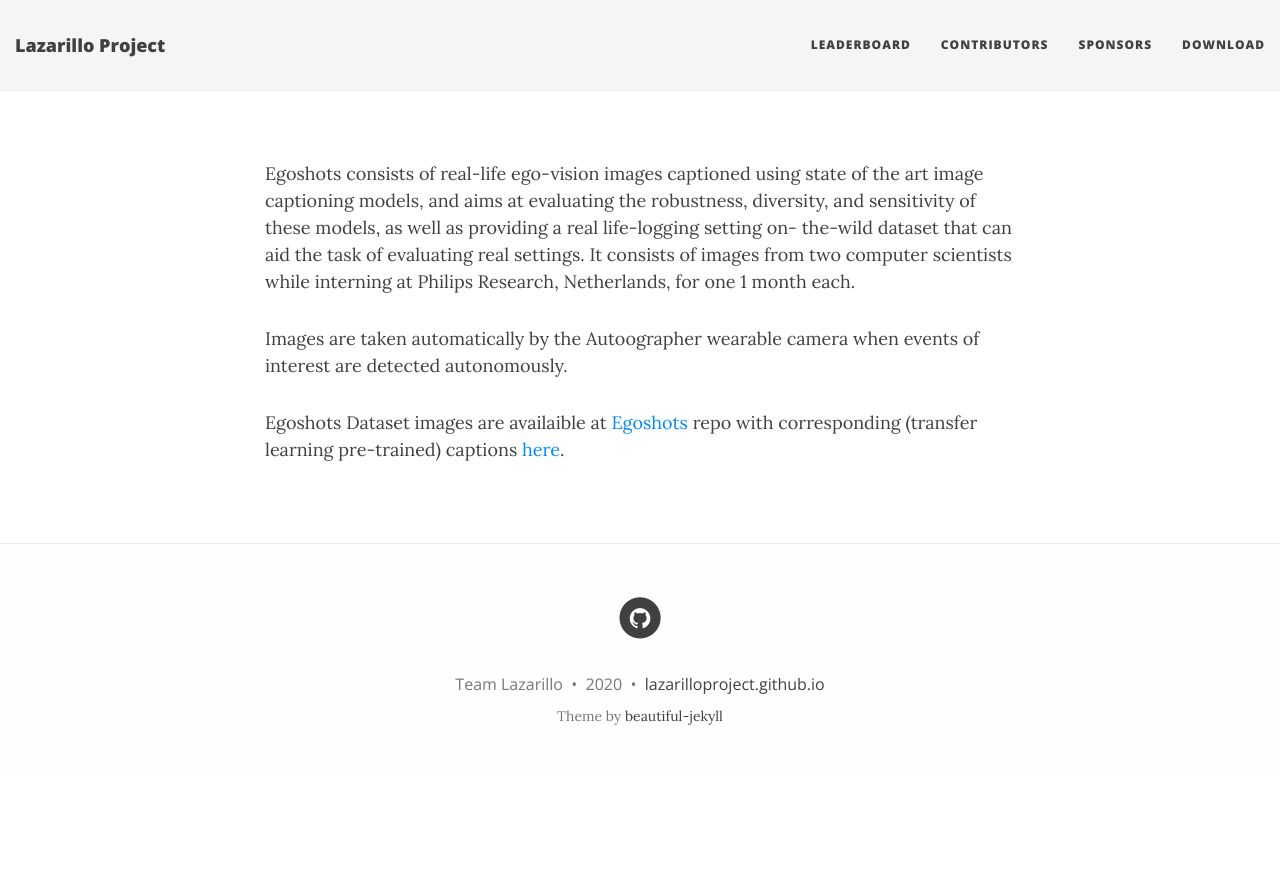
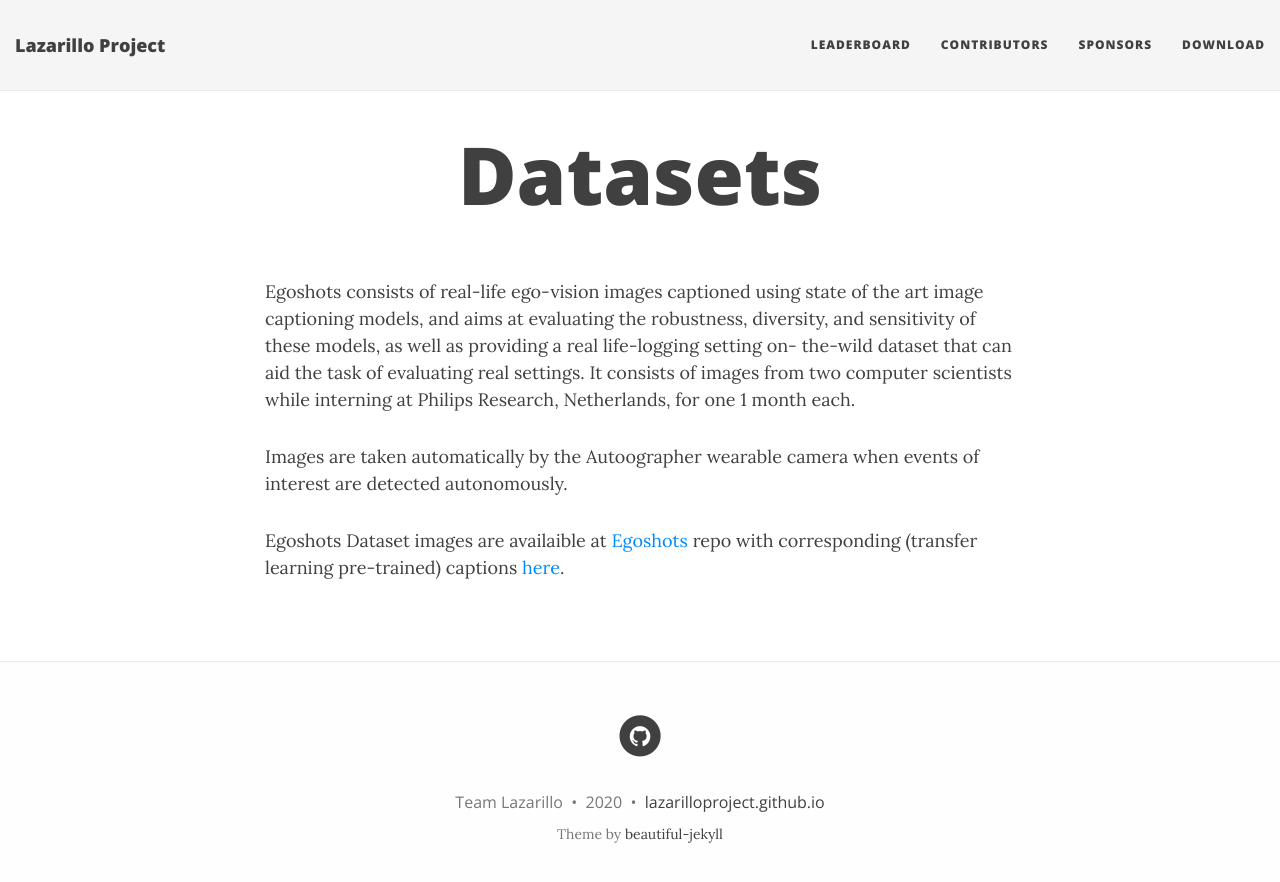
Before and after one commit to lazarilloproject/lazarilloproject.github.io, a Jekyll site: the page built from Datasets.md, in a window 1280 px wide. Shown: the top 882 px of the page. Built offline with Jekyll 4.4.1, drawn with Linux system fonts in a browser that asks for light colours; nearby versions of some CDN libraries; our own code applies the rules of GitHub Pages for plain Markdown files.

Commit message:
Update Datasets.md

```diff
--- a/Datasets.md
+++ b/Datasets.md
@@ -1,3 +1,9 @@
+---
+layout: page
+title: Datasets
+---
+
+
 Egoshots consists of real-life ego-vision images captioned using state of the art image captioning models, and aims at
 evaluating the robustness, diversity, and sensitivity of these models, as well as providing a real life-logging setting on-
 the-wild dataset that can aid the task of evaluating real settings. It consists of images from two computer scientists while
```
